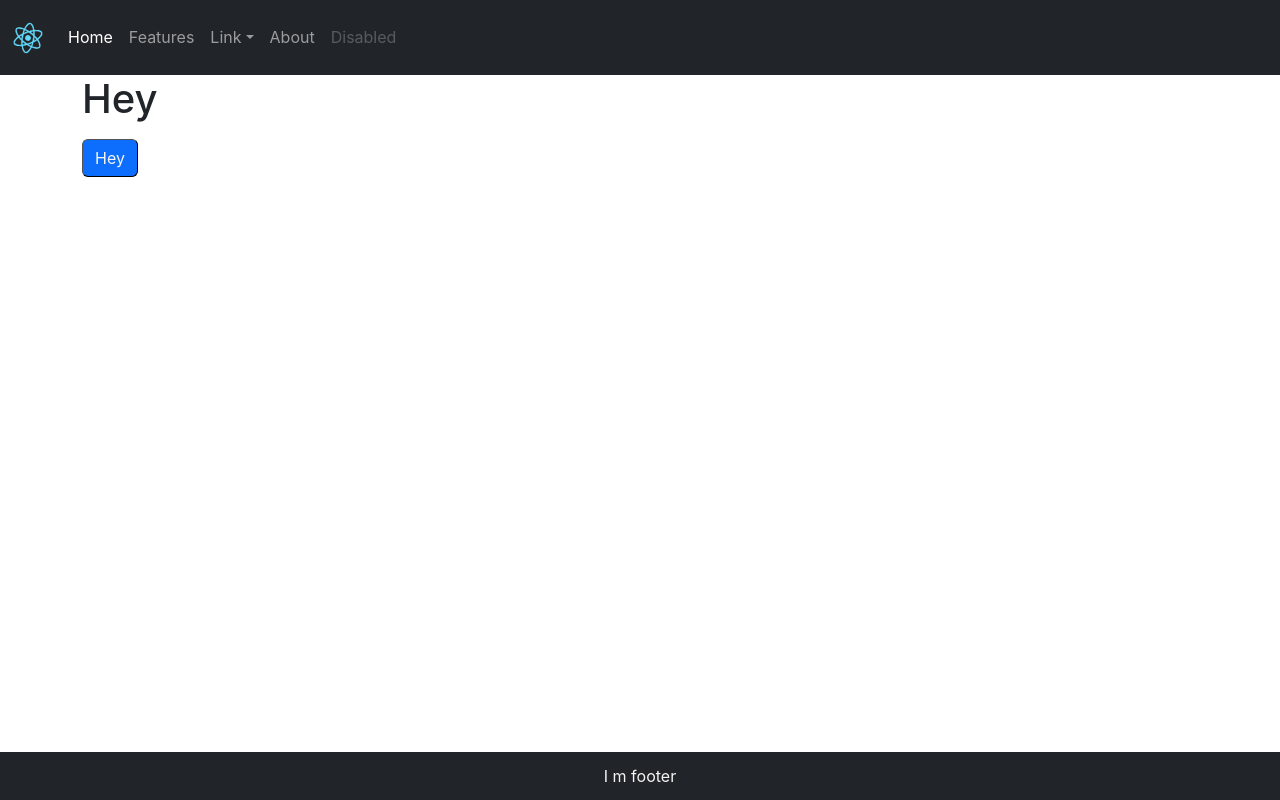
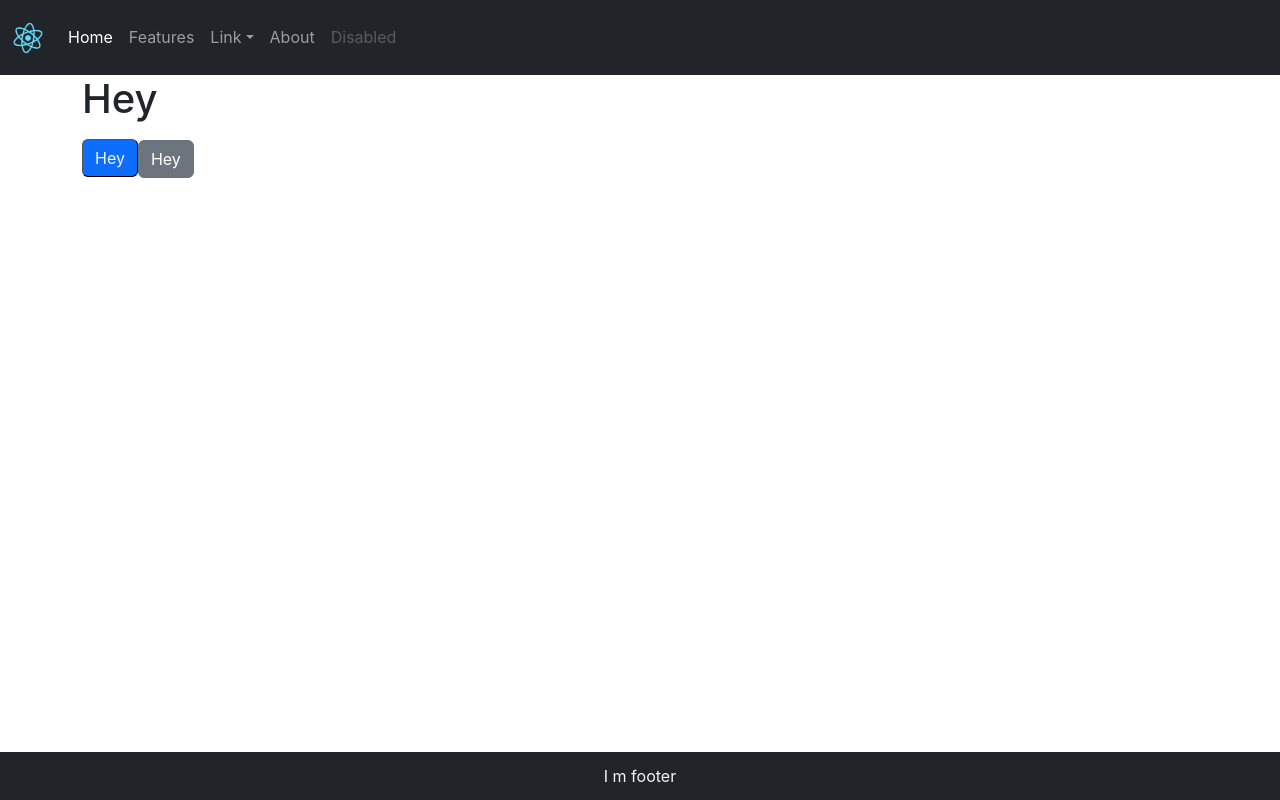
Before and after one commit to SiegfriedBz/react_tenzies--vercel, a React (Create React App) app: page / in a window 1280 px wide. Built offline with nearby package versions, Linux system fonts and the light colour scheme; no server answers.

Commit message:
add useResourceService in App.js

```diff
--- a/src/App.js
+++ b/src/App.js
@@ -1,18 +1,39 @@
+import { useEffect } from 'react'
+import useResourceService from './services/resourceService'
 import Navbar from './components/Navbar'
 import Footer from './components/Footer'
 import Button from './components/Button'
 
 function App() {
+    const { resource, getResource, addResource, updateResource, deleteResource } = useResourceService()
+
+    useEffect(() => {
+        (async () => {
+            await getResource()
+        })()
+    }, [])
+
+    console.log(resource)
+
+    const handleAdd = async() => {
+        await addResource({
+            content: "note from react",
+            id: 2,
+            important: true
+        })
+    }
+
     return (
         <>
             <Navbar />
             <div className="container">
                 <h1>Hey</h1>
                 <Button className='button'>Hey</Button>
+                <Button onClick={handleAdd}>Hey</Button>
             </div>
             <Footer />
         </>
-);
+    );
 }
 
 export default App;
```
